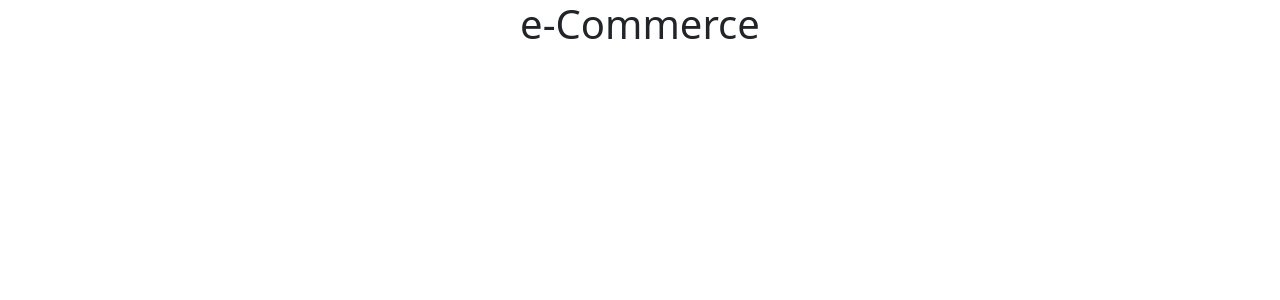
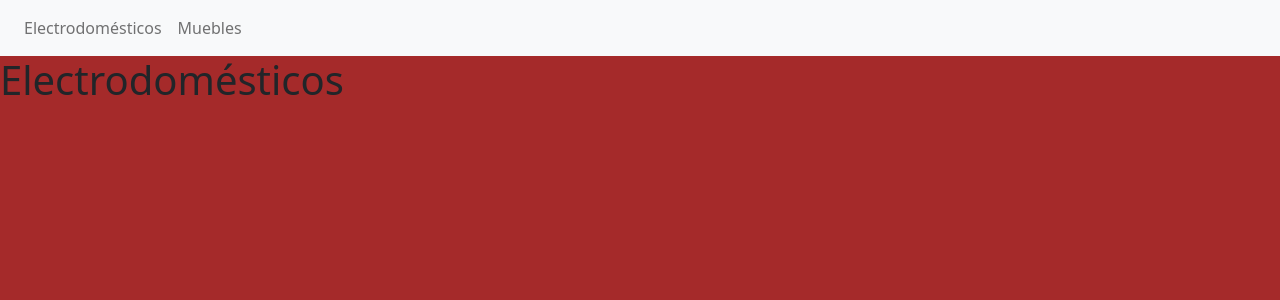
Before and after one commit to jcmembrilla/TIENDA-ON-LINE-e-COMMERCE, a React (Vite) app: page /electrodomesticos in a window 1280 px wide. Shown: the top 300 px of the page. Built offline with nearby package versions, Linux system fonts and the light colour scheme.

Commit message:
Se creo navbar con algunas navegaciones de ejemplo

```diff
--- a/src/App.tsx
+++ b/src/App.tsx
@@ -1,15 +1,21 @@
-import { useState } from 'react'
-
+//Styles
 import './App.css'
 
-function App() {
-  const [count, setCount] = useState(0)
+import { BrowserRouter as Router, Route, Routes } from "react-router-dom";
+import NavBar from "./componentes/Navbar";
+import Electrodomesticos from "./componentes/Electrodomesticos";
+import Muebles from "./componentes/Muebles";
 
+const App: React.FC = () => {
   return (
-    <div className="app">
-      <h1>e-Commerce</h1>
-    </div>
-  )
-}
+    <Router>
+    <NavBar brand={''} />
+    <Routes>
+      <Route path="/electrodomesticos" element={<Electrodomesticos />} />
+      <Route path="/muebles" element={<Muebles />} />
+    </Routes>
+  </Router>
+  );
+};
 
-export default App
+export default App;
--- /dev/null
+++ b/src/componentes/Electrodomesticos.tsx
@@ -0,0 +1,5 @@
+const Electrodomesticos: React.FC = () => {
+    return <h1>Electrodomésticos</h1>;
+  };
+
+  export default Electrodomesticos;
--- /dev/null
+++ b/src/componentes/Muebles.tsx
@@ -0,0 +1,5 @@
+const Muebles: React.FC = () => {
+    return <h1>Muebles</h1>;
+  };
+
+  export default Muebles;
--- /dev/null
+++ b/src/componentes/Navbar.tsx
@@ -0,0 +1,27 @@
+import { Link } from "react-router-dom";
+import { Navbar, Nav } from "react-bootstrap";
+
+interface NavBarProps {
+  brand: string;
+}
+
+const NavBar: React.FC<NavBarProps> = ({ brand }) => {
+  return (
+    <Navbar bg="light" expand="lg">
+      <Navbar.Brand href="#home">{brand}</Navbar.Brand>
+      <Navbar.Toggle aria-controls="basic-navbar-nav" />
+      <Navbar.Collapse id="basic-navbar-nav">
+        <Nav className="mr-auto">
+          <Nav.Link as={Link} to="/electrodomesticos">
+            Electrodomésticos
+          </Nav.Link>
+          <Nav.Link as={Link} to="/muebles">
+            Muebles
+          </Nav.Link>
+        </Nav>
+      </Navbar.Collapse>
+    </Navbar>
+  );
+};
+
+export default NavBar;
--- a/src/main.tsx
+++ b/src/main.tsx
@@ -1,7 +1,7 @@
 import React from 'react'
 import ReactDOM from 'react-dom/client'
+import 'bootstrap/dist/css/bootstrap.min.css';
 import App from './App'
-import 'bootstrap/dist/css/bootstrap.min.css';
 
 ReactDOM.createRoot(document.getElementById('root') as HTMLElement).render(
   <React.StrictMode>
```
Also changed, not shown: package.json (+6 -1 lines), 1 other file (tests, documents, lock files or other folders).
